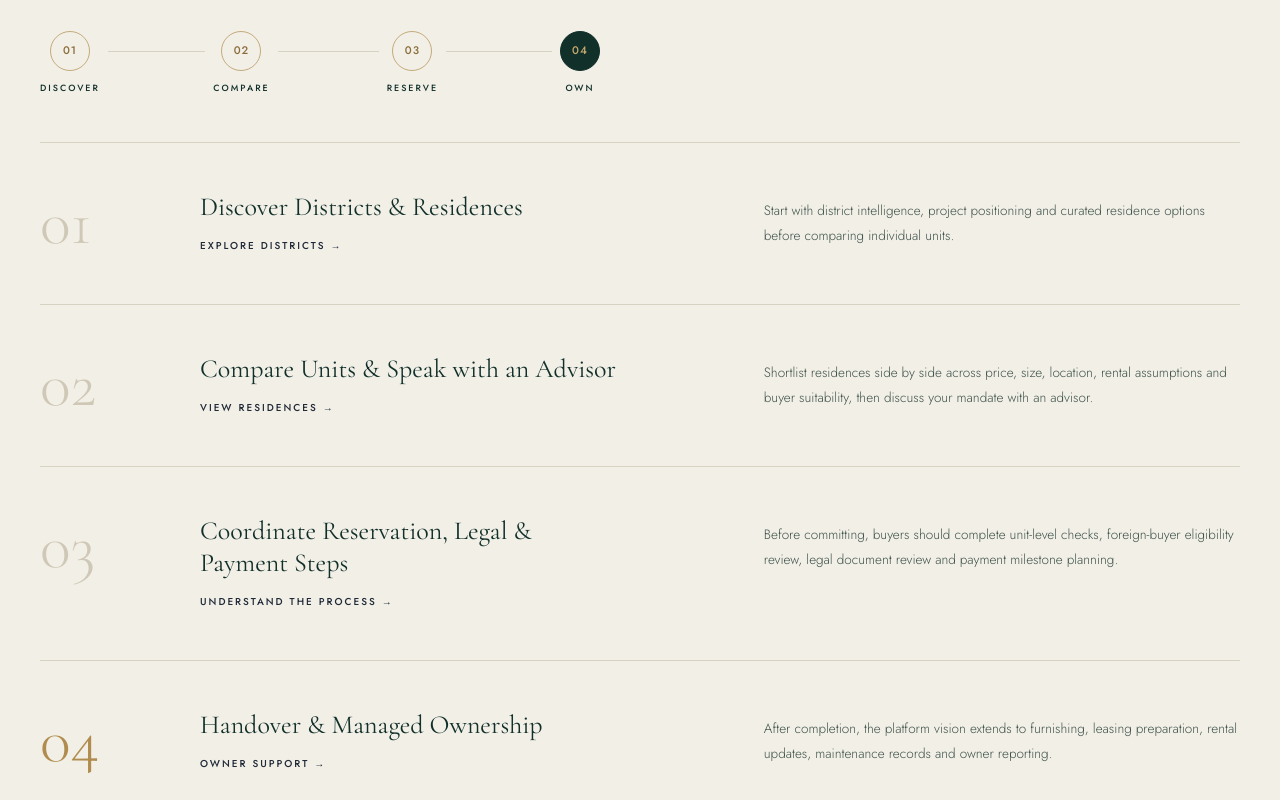
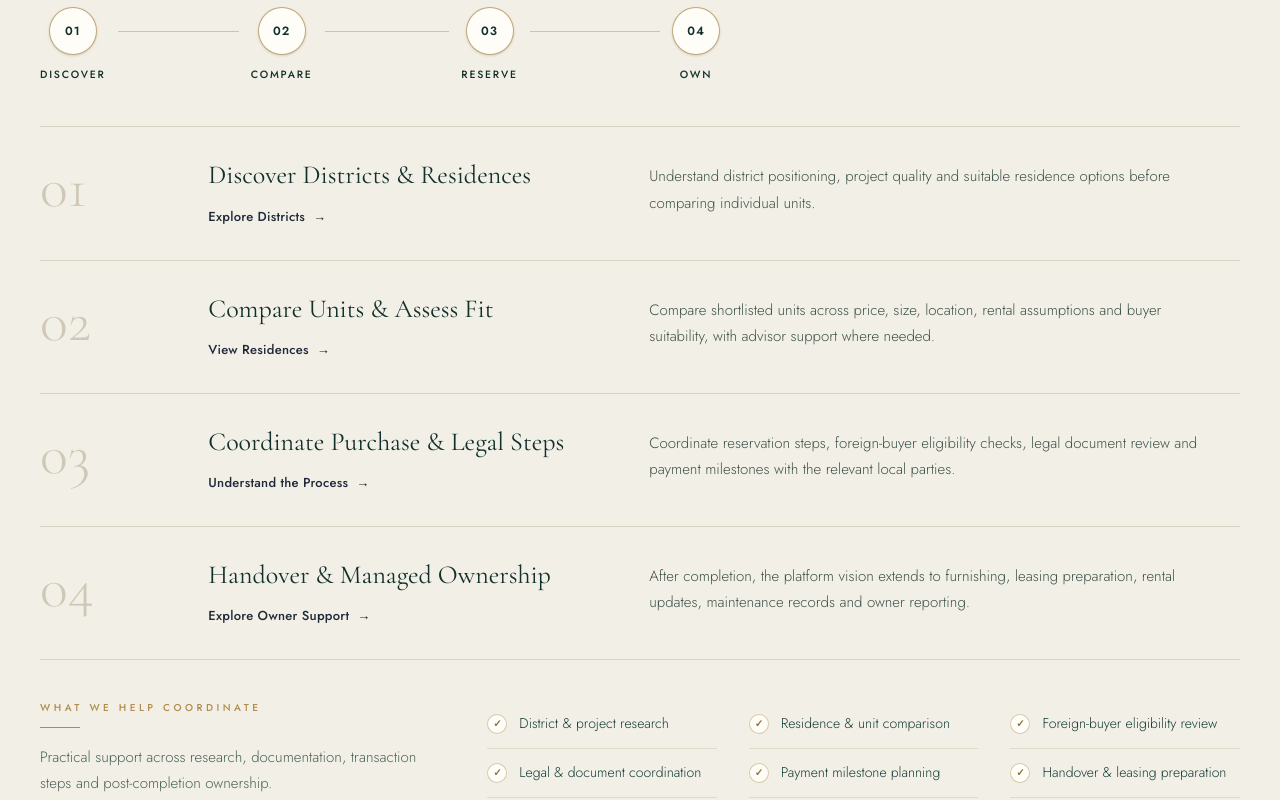
Before and after one commit to MC-eth/vietnam-property-platform, a Next.js app: page /how-it-works in a window 1280 px wide. Shown: the part 960-1760 px from the top of the page. Built offline with nearby package versions, Linux system fonts and the light colour scheme.

Commit message:
Refine Our Services journey section

```diff
--- a/app/how-it-works/page.tsx
+++ b/app/how-it-works/page.tsx
@@ -27,28 +27,28 @@ const progressSteps = [
   { label: "Discover", step: "01" },
   { label: "Compare", step: "02" },
   { label: "Reserve", step: "03" },
-  { label: "Own", step: "04", filled: true },
+  { label: "Own", step: "04" },
 ];
 
 const stageCards = [
   {
     step: "01",
     title: "Discover Districts & Residences",
-    body: "Start with district intelligence, project positioning and curated residence options before comparing individual units.",
+    body: "Understand district positioning, project quality and suitable residence options before comparing individual units.",
     linkLabel: "Explore Districts",
     href: "/districts",
   },
   {
     step: "02",
-    title: "Compare Units & Speak with an Advisor",
-    body: "Shortlist residences side by side across price, size, location, rental assumptions and buyer suitability, then discuss your mandate with an advisor.",
+    title: "Compare Units & Assess Fit",
+    body: "Compare shortlisted units across price, size, location, rental assumptions and buyer suitability, with advisor support where needed.",
     linkLabel: "View Residences",
     href: "/properties",
   },
   {
     step: "03",
-    title: "Coordinate Reservation, Legal & Payment Steps",
-    body: "Before committing, buyers should complete unit-level checks, foreign-buyer eligibility review, legal document review and payment milestone planning.",
+    title: "Coordinate Purchase & Legal Steps",
+    body: "Coordinate reservation steps, foreign-buyer eligibility checks, legal document review and payment milestones with the relevant local parties.",
     linkLabel: "Understand the Process",
     href: "/enquiry",
   },
@@ -56,9 +56,8 @@ const stageCards = [
     step: "04",
     title: "Handover & Managed Ownership",
     body: "After completion, the platform vision extends to furnishing, leasing preparation, rental updates, maintenance records and owner reporting.",
-    linkLabel: "Owner Support",
+    linkLabel: "Explore Owner Support",
     href: "/enquiry",
-    accent: true,
   },
 ];
 
@@ -81,13 +80,12 @@ const trustPillars = [
 ];
 
 const coordinationItems = [
-  "District and project research",
-  "Residence and unit comparison",
+  "District & project research",
+  "Residence & unit comparison",
   "Foreign-buyer eligibility review",
-  "Legal and document coordination",
+  "Legal & document coordination",
   "Payment milestone planning",
-  "Handover and leasing preparation",
-  "Owner reporting and document records",
+  "Handover & leasing preparation",
 ];
 
 function BadgeLabel({ children, className = "" }: { children: React.ReactNode; className?: string }) {
@@ -155,9 +153,9 @@ export default function HowItWorksPage() {
         </section>
 
         {/* Stages — editorial rows */}
-        <section className="px-6 pt-14 sm:px-10 sm:pt-20">
+        <section className="px-6 pb-12 pt-12 sm:px-10 sm:pb-14 sm:pt-16">
           <div className="mx-auto max-w-7xl">
-            <div className="grid gap-8 lg:grid-cols-[1.1fr_0.9fr] lg:items-end">
+            <div className="grid gap-5 lg:grid-cols-[0.9fr_0.72fr] lg:items-center">
               <div>
                 <BadgeLabel className="mb-4">
                   <TD value="FOUR STAGES · THE BUYER PATHWAY" />
@@ -167,46 +165,36 @@ export default function HowItWorksPage() {
                   <TD value="From first enquiry to managed ownership" />
                 </h2>
               </div>
-              <p className="max-w-[460px] text-sm font-light leading-[1.85] text-[#4A6359] lg:justify-self-end lg:pb-2">
-                <TD value="Each stage is designed around the realities of cross-border property ownership — research, comparison, local coordination and post-completion support." />
+              <p className="max-w-[430px] text-[15.5px] font-light leading-[1.75] text-[#3D5248] lg:justify-self-start">
+                <TD value="A clear four-stage process covering research, comparison, purchase coordination and post-completion support." />
               </p>
             </div>
 
-            <div className="mx-auto mt-12 flex max-w-[560px] items-start justify-between lg:mx-0">
+            <div className="-mx-1 mt-9 flex max-w-[680px] items-start overflow-x-auto px-1 pb-2 sm:mx-0 sm:overflow-visible sm:px-0 lg:mt-10">
               {progressSteps.map((step, index) => (
-                <div className="flex flex-1 items-center last:flex-none" key={step.step}>
-                  <div className="flex flex-col items-center gap-2.5">
-                    <span
-                      className={`flex h-10 w-10 items-center justify-center rounded-full text-[11px] font-medium tracking-[1px] ${
-                        step.filled
-                          ? "border border-[#11302A] bg-[#11302A] text-[#C9A96E]"
-                          : "border border-[#B08D4F]/70 text-[#8A6D3A]"
-                      }`}
-                    >
+                <div className="flex min-w-[138px] flex-1 items-center last:flex-none sm:min-w-0" key={step.step}>
+                  <div className="flex flex-col items-center gap-3">
+                    <span className="flex h-12 w-12 items-center justify-center rounded-full border border-[#B08D4F]/75 bg-[#FFFDF8] text-[12px] font-semibold tracking-[1px] text-[#11302A] shadow-sm transition-colors duration-200">
                       {step.step}
                     </span>
-                    <span className="text-[9px] font-medium uppercase tracking-[2px] text-[#11302A]">
+                    <span className="text-[10.5px] font-medium uppercase tracking-[1.8px] text-[#11302A]">
                       <TD value={step.label} />
                     </span>
                   </div>
                   {index < progressSteps.length - 1 ? (
-                    <div aria-hidden="true" className="mx-2 mb-[22px] hidden h-px flex-1 bg-[#D8D2C3] sm:block" />
+                    <div aria-hidden="true" className="mx-3 mb-[26px] h-px min-w-10 flex-1 bg-[#B08D4F]/45 sm:min-w-0" />
                   ) : null}
                 </div>
               ))}
             </div>
 
-            <div className="mt-12 border-t border-[#D8D2C3]">
+            <div className="mt-9 border-t border-[#D8D2C3]">
               {stageCards.map((card) => (
                 <article
-                  className="group grid gap-4 border-b border-[#D8D2C3] py-10 sm:py-12 lg:grid-cols-[120px_1.1fr_1fr] lg:gap-10"
+                  className="grid gap-4 border-b border-[#D8D2C3] py-7 sm:py-8 lg:grid-cols-[0.12fr_0.36fr_0.52fr] lg:gap-8"
                   key={card.step}
                 >
-                  <p
-                    className={`${displaySerif.className} text-[56px] font-light leading-none lg:text-[64px] ${
-                      card.accent ? "text-[#B08D4F]" : "text-[#CFC8B6]"
-                    }`}
-                  >
+                  <p className={`${displaySerif.className} text-[46px] font-light leading-none text-[#CFC8B6] lg:text-[58px]`}>
                     {card.step}
                   </p>
                   <div>
@@ -214,46 +202,48 @@ export default function HowItWorksPage() {
                       <TD value={card.title} />
                     </h3>
                     <Link
-                      className="premium-focus-ring mt-4 inline-block cursor-pointer text-[10px] font-medium uppercase tracking-[2px] text-[#B08D4F] transition-opacity duration-200 hover:opacity-80"
+                      className="premium-focus-ring group mt-4 inline-flex cursor-pointer items-center text-[13px] font-medium tracking-[0.02em] text-[#8A6D3A] underline decoration-[#B08D4F]/35 underline-offset-4 transition-colors duration-200 hover:text-[#11302A]"
                       href={card.href}
                     >
-                      <TD value={card.linkLabel} /> <span aria-hidden="true">→</span>
+                      <TD value={card.linkLabel} /> <span aria-hidden="true" className="ml-2 transition-transform duration-200 group-hover:translate-x-1">→</span>
                     </Link>
                   </div>
-                  <p className="max-w-[480px] text-[13.5px] font-light leading-[1.85] text-[#3D5248] lg:pt-2">
+                  <p className="max-w-[560px] text-[15px] font-light leading-[1.75] text-[#3D5248] lg:pt-1">
                     <TD value={card.body} />
                   </p>
                 </article>
               ))}
             </div>
 
-            <div className="mt-14 grid gap-8 lg:grid-cols-[0.8fr_1.2fr]">
+            <div className="mt-10 border-b border-[#D8D2C3] pb-10">
+              <div className="grid gap-6 lg:grid-cols-[0.72fr_1.28fr] lg:items-start">
               <div>
                 <BadgeLabel className="mb-3">
                   <TD value="What We Help Coordinate" />
                 </BadgeLabel>
                 <GoldRule />
-                <p className="mt-4 max-w-[380px] text-sm font-light leading-[1.85] text-[#4A6359]">
-                  <TD value="A practical layer of support around research, documentation, transaction steps and post-completion ownership." />
+                <p className="mt-4 max-w-[390px] text-[15px] font-light leading-[1.75] text-[#4A6359]">
+                  <TD value="Practical support across research, documentation, transaction steps and post-completion ownership." />
                 </p>
               </div>
-              <ul className="grid gap-x-10 sm:grid-cols-2">
+              <ul className="grid gap-x-8 sm:grid-cols-2 lg:grid-cols-3">
                 {coordinationItems.map((item) => (
                   <li
-                    className="flex items-center gap-3 border-b border-[#E0DACB] py-3 text-sm font-light text-[#123C35]"
+                    className="flex items-center gap-3 border-b border-[#E0DACB] py-3.5 text-[14px] font-light leading-snug text-[#123C35]"
                     key={item}
                   >
-                    <span aria-hidden="true" className="h-1 w-1 shrink-0 rounded-full bg-[#B08D4F]" />
+                    <span aria-hidden="true" className="flex h-5 w-5 shrink-0 items-center justify-center rounded-full border border-[#B08D4F]/45 bg-[#FFFDF8] text-[10px] font-semibold text-[#8A6D3A]">✓</span>
                     <TD value={item} />
                   </li>
                 ))}
               </ul>
+              </div>
             </div>
           </div>
         </section>
 
         {/* Trust pillars */}
-        <section className="px-6 py-16 sm:px-10 sm:py-24">
+        <section className="px-6 pb-16 pt-10 sm:px-10 sm:pb-24 sm:pt-14">
           <div className="mx-auto max-w-7xl">
             <div className="max-w-2xl">
               <BadgeLabel className="mb-4">
--- a/constants/translations.ts
+++ b/constants/translations.ts
@@ -1462,32 +1462,49 @@ export const displayTranslations: Record<LanguageCode, Record<string, string>> =
     "FOUR STAGES · THE BUYER PATHWAY": "四個階段 · 買家流程",
     "Four Stages · The Investment Pathway": "四個階段 · 買家流程",
     "From first enquiry to managed ownership": "由初步查詢到持有管理",
+    "A clear four-stage process covering research, comparison, purchase coordination and post-completion support.":
+      "涵蓋市場研究、項目比較、購買協調及交付後支援的清晰四階段流程。",
     "Each stage is designed around the realities of cross-border property ownership — research, comparison, local coordination and post-completion support.":
       "每個階段均圍繞跨境物業持有的實際需要而設，包括市場研究、項目比較、本地協調及交付後支援。",
+    "Understand district positioning, project quality and suitable residence options before comparing individual units.":
+      "在比較個別單位前，先了解區域定位、項目質素及合適住宅選項。",
     "Start with district intelligence, project positioning and curated residence options before comparing individual units.":
       "先了解區域分析、項目定位及精選住宅選項，再進一步比較個別單位。",
     "Explore Districts": "探索區域",
     "Bilingual Advisory Support": "雙語顧問支援",
+    "Compare Units & Assess Fit": "比較單位及評估適配度",
     "Compare Units & Speak with an Advisor": "比較單位並與顧問對話",
+    "Compare shortlisted units across price, size, location, rental assumptions and buyer suitability, with advisor support where needed.":
+      "從價格、面積、位置、租務假設及買家適配度比較已篩選單位，並在需要時獲得顧問支援。",
     "Shortlist residences side by side across price, size, location, rental assumptions and buyer suitability, then discuss your mandate with an advisor.":
       "從價格、面積、位置、租務假設及買家適配度比較住宅項目，並與顧問討論你的需求。",
     "View Residences": "瀏覽住宅項目",
+    "Coordinate Purchase & Legal Steps": "協調購買及法律流程",
     "Coordinate Reservation, Legal & Payment Steps": "協調認購、法律及付款流程",
+    "Coordinate reservation steps, foreign-buyer eligibility checks, legal document review and payment milestones with the relevant local parties.":
+      "與相關本地團隊協調認購流程、海外買家資格核查、法律文件審閱及付款里程碑。",
     "Before committing, buyers should complete unit-level checks, foreign-buyer eligibility review, legal document review and payment milestone planning.":
       "確認認購前，買家應完成單位層面核查、海外買家資格確認、法律文件審閱及付款里程碑規劃。",
-    "Understand the Process": "了解流程",
+    "Understand the Process": "了解購買流程",
     "Handover & Managed Ownership": "交付及託管持有",
     "After completion, the platform vision extends to furnishing, leasing preparation, rental updates, maintenance records and owner reporting.":
       "交付後，平台願景將延伸至裝修配置、租務準備、租金更新、維修紀錄及業主報告。",
+    "Explore Owner Support": "了解業主支援",
     "Owner Support": "業主支援",
     "What We Help Coordinate": "我們協助協調的事項",
+    "Practical support across research, documentation, transaction steps and post-completion ownership.":
+      "涵蓋市場研究、文件、交易流程及交付後持有的實際支援。",
     "A practical layer of support around research, documentation, transaction steps and post-completion ownership.":
       "圍繞研究、文件、交易流程及交付後持有管理提供實用支援。",
+    "District & project research": "區域及項目研究",
     "District and project research": "區域及項目研究",
+    "Residence & unit comparison": "住宅及單位比較",
     "Residence and unit comparison": "住宅及單位比較",
     "Foreign-buyer eligibility review": "海外買家資格核查",
+    "Legal & document coordination": "法律及文件協調",
     "Legal and document coordination": "法律及文件協調",
     "Payment milestone planning": "付款里程碑規劃",
+    "Handover & leasing preparation": "交付及租務準備",
     "Handover and leasing preparation": "交付及租務準備",
     "Why serious investors choose this platform": "為何成熟投資者選擇此平台",
     "Why serious investors choose this platform.": "為何成熟投資者選擇此平台",
```
